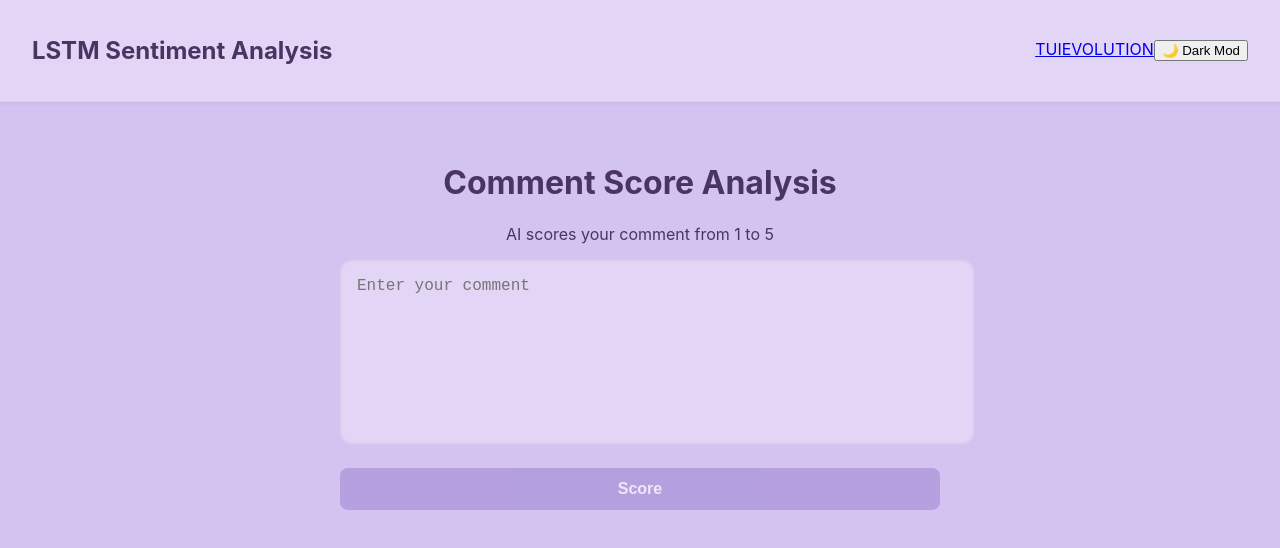
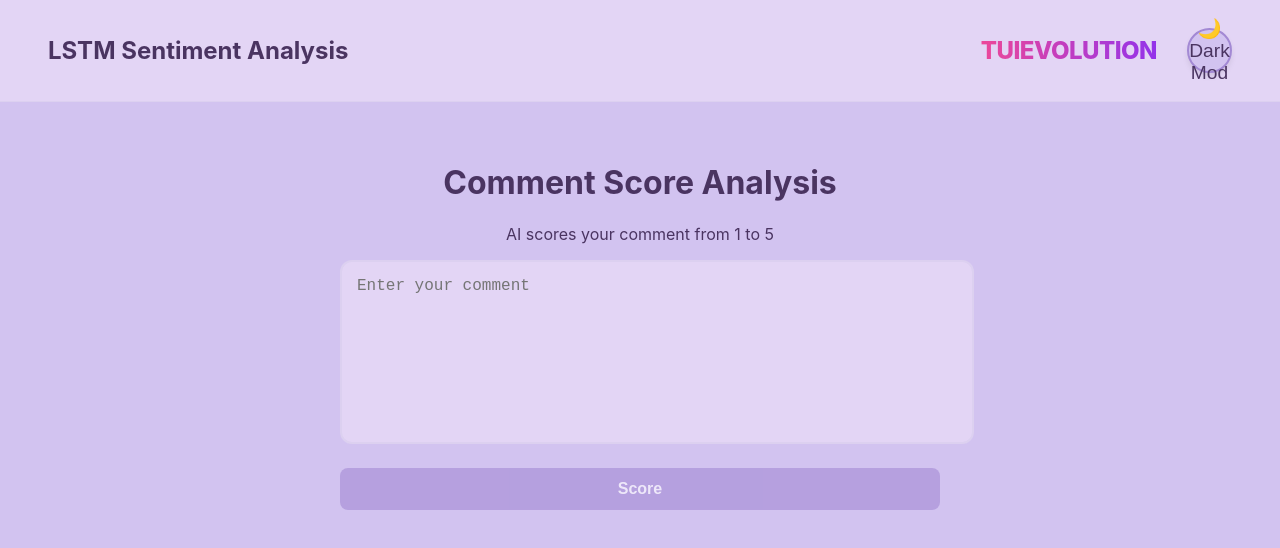
Before and after one commit to tuievolution/LSTM_Sentiment_Analysis, a React (Create React App) app in the folder sentiment-frontend/: page / in a window 1280 px wide. Shown: the top 548 px of the page. Built offline with nearby package versions, Linux system fonts and the light colour scheme.

Commit message:
Add files via upload

```diff
--- a/sentiment-frontend/src/App.css
+++ b/sentiment-frontend/src/App.css
@@ -27,14 +27,80 @@
   font-family: 'Inter', sans-serif;
 }
 
+/* --- Brand Logo Design (tuievolution) --- */
+.brand-link {
+  font-size: 1.5rem; /* text-2xl */
+  font-weight: 800;
+  text-decoration: none;
+  letter-spacing: -0.5px;
+
+  /* Gradient Text Effect */
+  background: linear-gradient(to right, #ec4899, #9333ea); /* from-pink-500 to-purple-600 */
+  -webkit-background-clip: text;
+  background-clip: text;
+  color: transparent;
+
+  transition: opacity 0.3s ease;
+}
+
+.brand-link:hover {
+  opacity: 0.8;
+}
+
+/* --- Navbar Layout --- */
 .navbar {
   display: flex;
   justify-content: space-between;
   align-items: center;
-  padding: 1rem 2rem;
-  background-color: var(--card-bg); /* Navbar kart rengiyle uyumlu olsun */
+  padding: 1rem 3rem; /* Spacing from sides */
+  background-color: var(--card-bg);
   border-bottom: 1px solid var(--border-color);
-  box-shadow: 0 2px 4px rgba(0, 0, 0, 0.05);
+  backdrop-filter: blur(10px); /* Modern glass effect */
+}
+
+.nav-actions {
+  display: flex;
+  align-items: center;
+  gap: 30px; /* Separates the link and button more clearly */
+}
+
+.nav-link {
+  color: var(--text-secondary);
+  text-decoration: none;
+  font-weight: 500;
+  font-size: 0.95rem;
+  transition: all 0.2s ease;
+}
+
+.nav-link:hover {
+  color: var(--accent-color);
+}
+
+/* --- Premium Theme Button Design --- */
+.theme-toggle {
+  background: var(--bg-color);
+  border: 2px solid var(--accent-color);
+  color: var(--text-primary);
+  width: 45px;
+  height: 45px;
+  border-radius: 50%; /* Circular button */
+  display: flex;
+  justify-content: center;
+  align-items: center;
+  cursor: pointer;
+  font-size: 1.2rem;
+  transition: all 0.3s cubic-bezier(0.4, 0, 0.2, 1);
+  box-shadow: 0 4px 6px -1px rgba(0, 0, 0, 0.1);
+}
+
+.theme-toggle:hover {
+  transform: rotate(15deg) scale(1.1);
+  background: var(--accent-color);
+  box-shadow: 0 0 15px var(--accent-color);
+}
+
+.theme-toggle:active {
+  transform: scale(0.95);
 }
 
 .content {
--- a/sentiment-frontend/src/App.js
+++ b/sentiment-frontend/src/App.js
@@ -60,14 +60,9 @@ const handlePredict = async () => {
         <h2>LSTM Sentiment Analysis</h2>
 
        <div className="nav-actions">
-          <a
-            href="https://tuievolution.vercel.app/"
-            target="_blank"
-            rel="noopener noreferrer"
-            className="nav-link"
-          >
-            TUIEVOLUTION
-          </a>
+          <a href="https://tuievolution.vercel.app/" className="brand-link">
+          TUIEVOLUTION
+        </a>
 
           <button onClick={toggleTheme} className="theme-toggle">
             {theme === 'light' ? '🌙 Dark Mod' : '☀️ Light Mod'}
```
